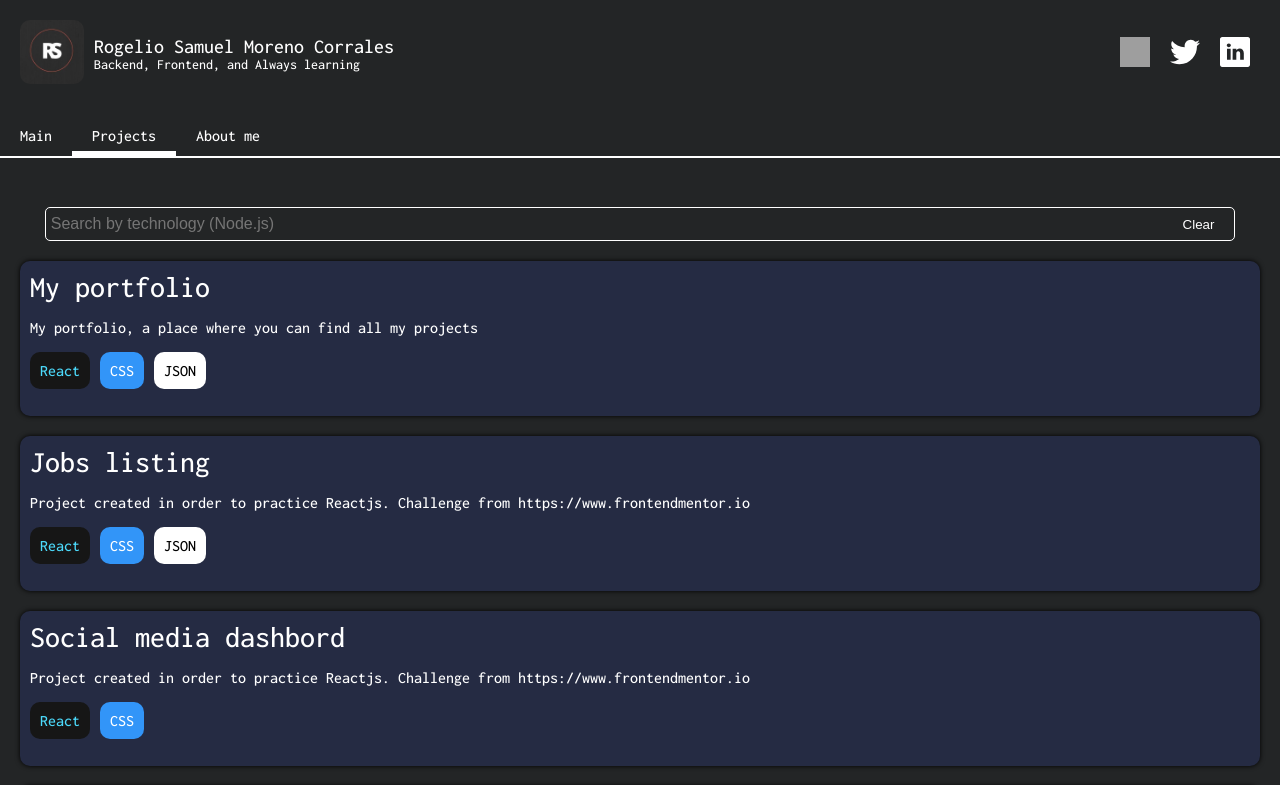
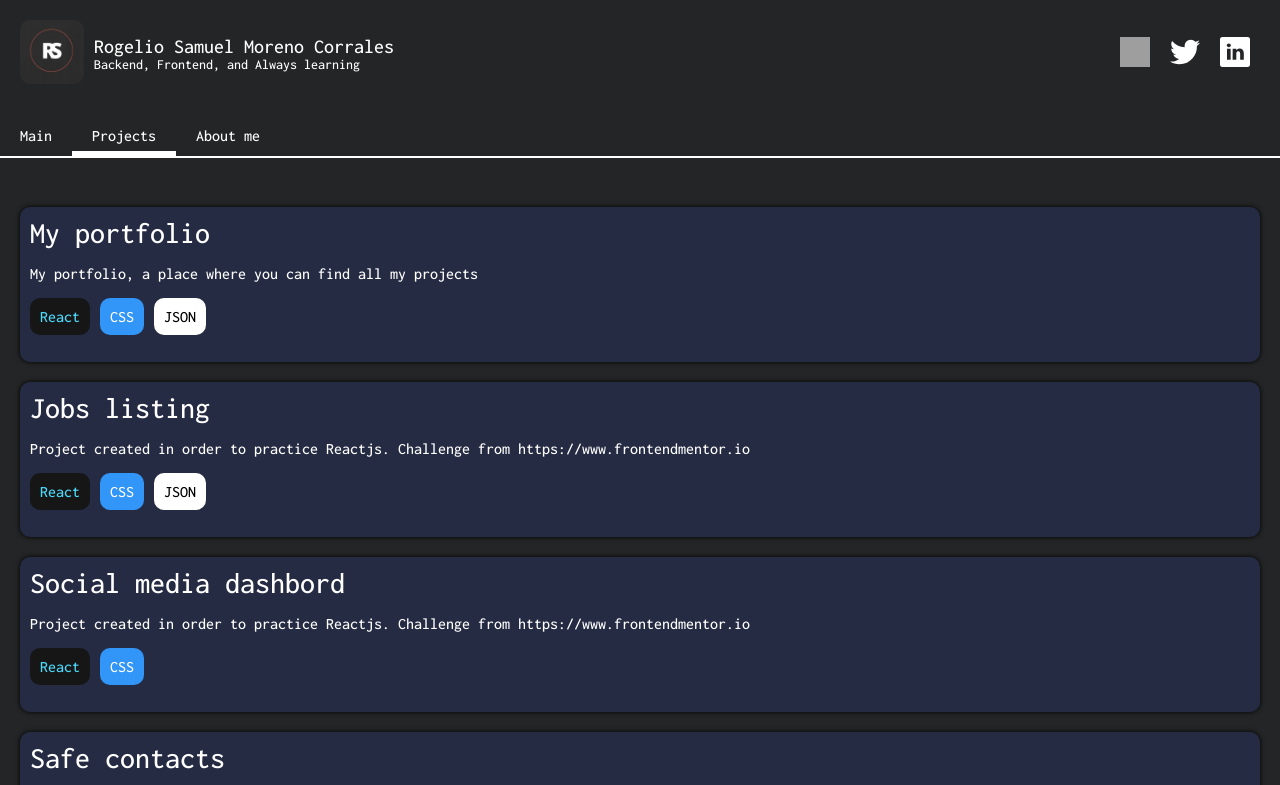
Before and after one commit to sam-621/rogeliosamuel.com, a React (Create React App) app: page /projects in a window 1280 px wide. Shown: the top 785 px of the page. Built offline with nearby package versions, Linux system fonts and the light colour scheme; grey boxes are pictures that could not be loaded.

Commit message:
Search bar hided

```diff
--- a/src/containers/Projects.jsx
+++ b/src/containers/Projects.jsx
@@ -6,14 +6,14 @@ import ProjectCard from '../components/ProjectCard';
 const Projects = ({ projects }) => {
     return(
         <main className="Projects-container">
-            <div className="SearchBar-container">
+            {/* <div className="SearchBar-container">
                 <div className="Search">
                     <input type="text" placeholder="Search by technology (Node.js)" />
                 </div>
                 <div className="clear-btn">
                     <button>Clear</button>
                 </div>
-            </div>
+            </div> */}
             {
                 projects.map((project) => {
                     return(
```
